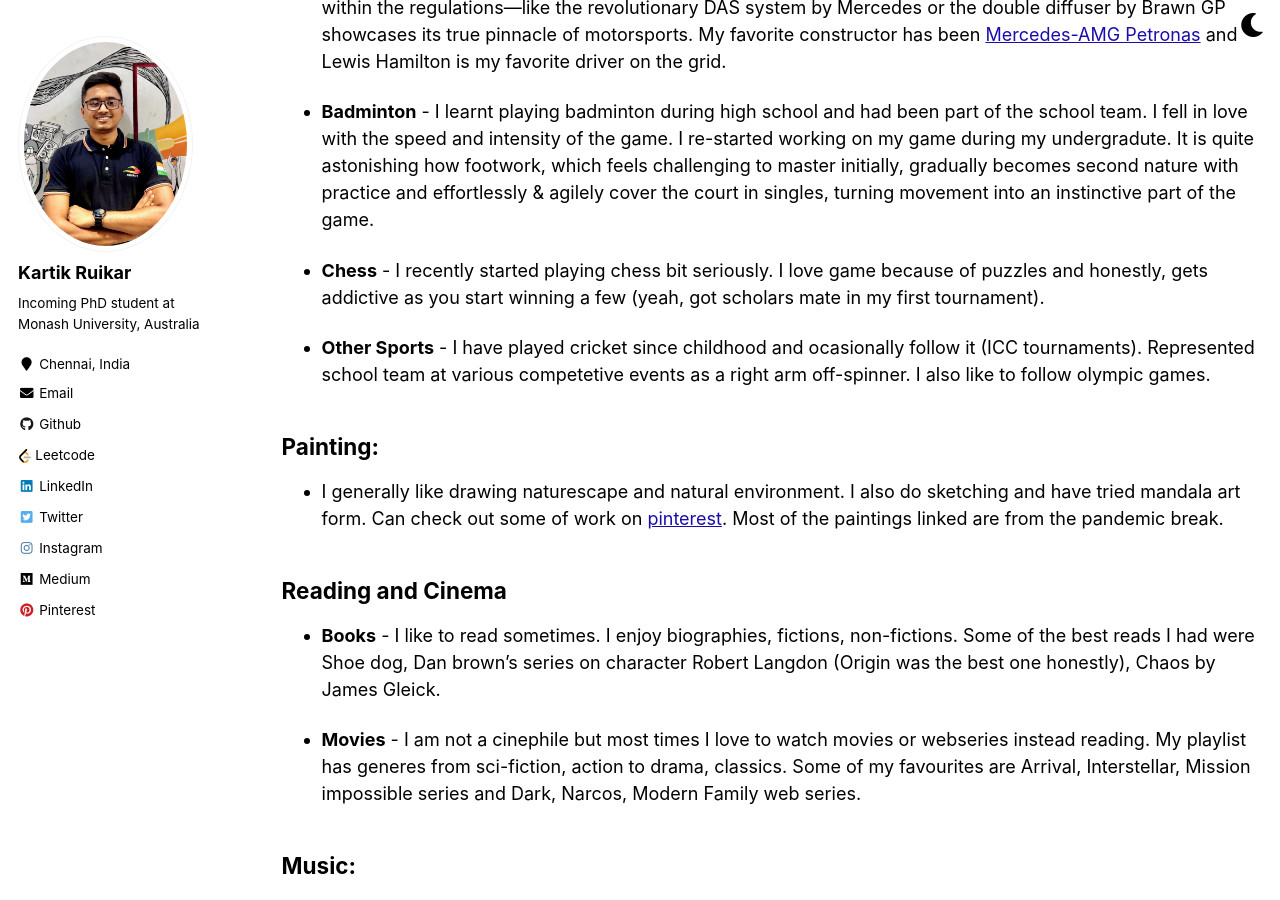
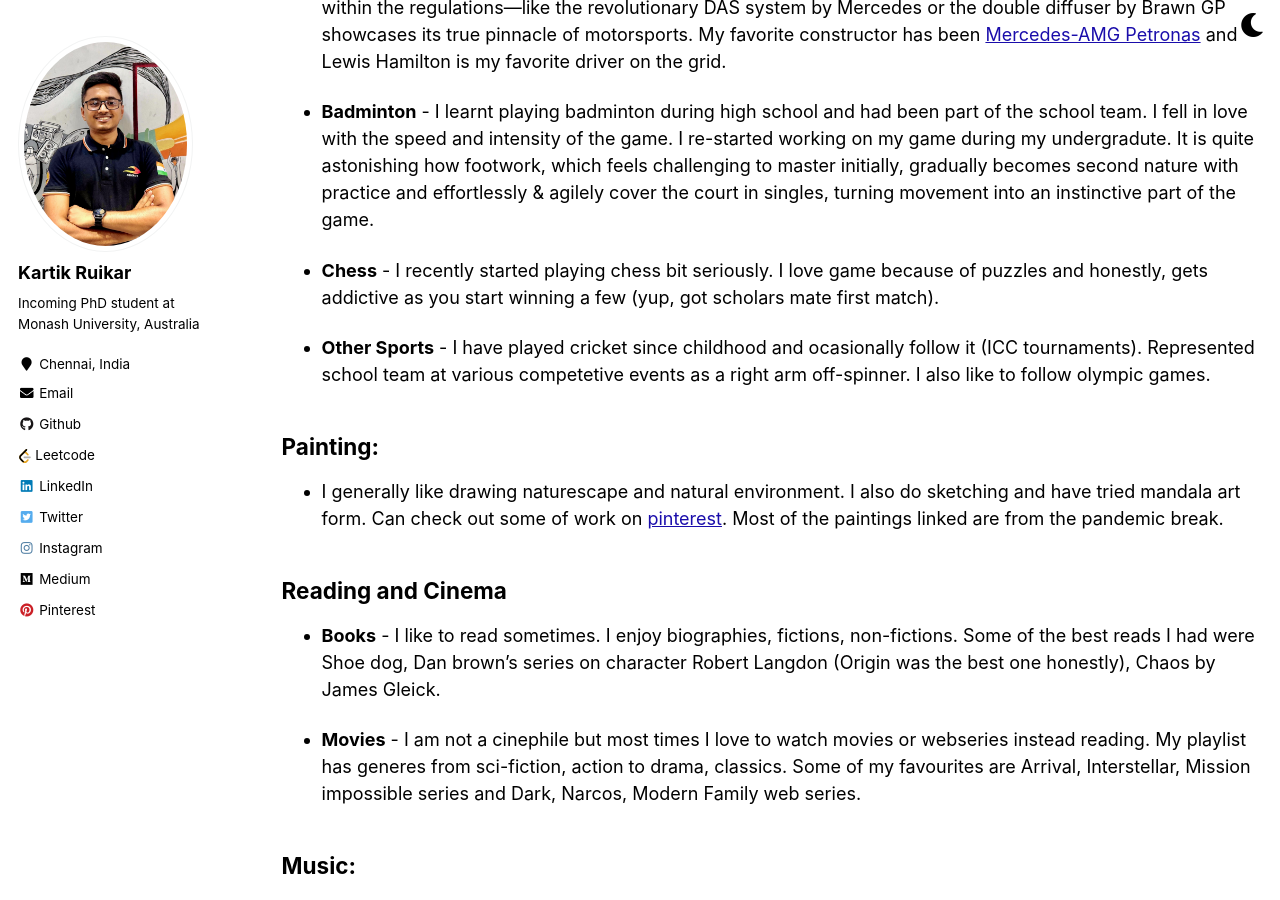
Before and after one commit to Kartik2605/Kartik2605.github.io, a Jekyll site: the page built from _pages/other.md, in a window 1280 px wide and 900 px high, scrolled down 356 px. Built offline with Jekyll 4.4.1, drawn with Linux system fonts in a browser that asks for light colours; our own code applies the rules of GitHub Pages for plain Markdown files.

Commit message:
changes in About me 5

```diff
--- a/_pages/other.md
+++ b/_pages/other.md
@@ -15,7 +15,7 @@ redirect_from:
 
 * **Badminton** - I learnt playing badminton during high school and had been part of the school team. I fell in love with the speed and intensity of the game. I re-started working on my game during my undergradute. It is quite astonishing how footwork, which feels challenging to master initially, gradually becomes second nature with practice and effortlessly & agilely cover the court in singles, turning movement into an instinctive part of the game.
 
-* **Chess** - I recently started playing chess bit seriously. I love game because of puzzles and honestly, gets addictive as you start winning a few (yeah, got scholars mate in my first tournament).
+* **Chess** - I recently started playing chess bit seriously. I love game because of puzzles and honestly, gets addictive as you start winning a few (yup, got scholars mate first match).
 
 * **Other Sports** - I have played cricket since childhood and ocasionally follow it (ICC tournaments). Represented school team at various competetive events as a right arm off-spinner. I also like to follow olympic games.
 
```
